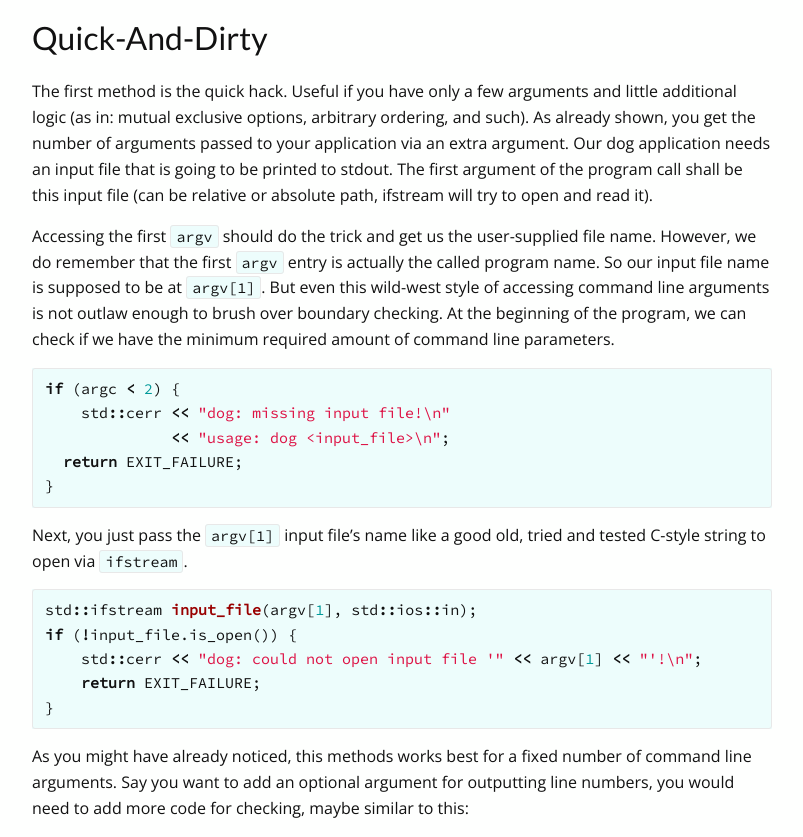
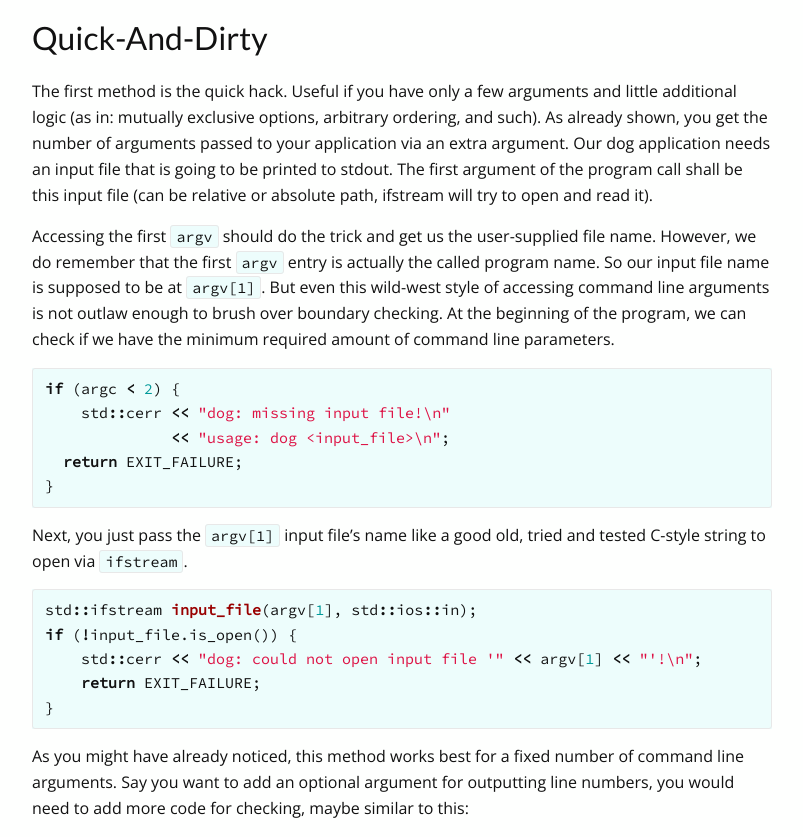
Before and after one commit to mostsignificant/mostsignificant.github.io, a Jekyll site: the page built from _posts/2021-11-03-3-ways-to-parse-command-line-arguments-in-C++-quick-do-it-yourself-or-comprehensive.markdown, in a window 1280 px wide and 1400 px high, scrolled down 2661 px. Shown: the part 180-1017 px from the top of the window, without its empty margins (238-1041 px from the left). Built offline with Jekyll 4.4.1, drawn with Linux system fonts in a browser that asks for light colours; comment, search, counter and statistics services are not loaded; some of the changed text lies outside the part shown.

Commit message:
typo fixes

````diff
--- a/_posts/2021-11-01-welcome-to-my-tech-blog.markdown
+++ b/_posts/2021-11-01-welcome-to-my-tech-blog.markdown
@@ -16,7 +16,7 @@ image_description: |
 ---
 
 This is indeed my first post in this blog. It is just a description of what you can expect from this sort of blog. I
-like to spend some of my free time with toying around with different programming languages, frameworks or libraries. So
+like to spend some of my free time toying around with different programming languages, frameworks or libraries. So
 instead of having 100s of unfinished projects on my hard drive dying the legacy-death, I decided to finish some of them
 to a MVP\* and write about it.
 
--- a/_posts/2021-11-03-3-ways-to-parse-command-line-arguments-in-C++-quick-do-it-yourself-or-comprehensive.markdown
+++ b/_posts/2021-11-03-3-ways-to-parse-command-line-arguments-in-C++-quick-do-it-yourself-or-comprehensive.markdown
@@ -98,7 +98,7 @@ use the main branch for further development or future blog posts.
 
 ## Quick-And-Dirty
 
-The first method is the quick hack. Useful if you have only a few arguments and little additional logic (as in: mutual
+The first method is the quick hack. Useful if you have only a few arguments and little additional logic (as in: mutually
 exclusive options, arbitrary ordering, and such). As already shown, you get the number of arguments passed to your
 application via an extra argument. Our dog application needs an input file that is going to be printed to stdout. The
 first argument of the program call shall be this input file (can be relative or absolute path, ifstream will try to open
@@ -128,7 +128,7 @@ if (!input_file.is_open()) {
 }
 ```
 
-As you might have already noticed, this methods works best for a fixed number of command line arguments. Say you want to
+As you might have already noticed, this method works best for a fixed number of command line arguments. Say you want to
 add an optional argument for outputting line numbers, you would need to add more code for checking, maybe similar to
 this:
 
@@ -181,7 +181,6 @@ the following:
 void program_options::parse(int argc, char* argv[]) {
     const std::vector<std::string_view> args(argv + 1, argv + argc);
     // ...
-}
 }
 ```
 
@@ -243,7 +242,8 @@ for (const auto& arg : args) {
 }
 ```
 
-Yes, exceptions. This means a friendly try-and-catch block in the `main` method will help us output readable error descriptions.
+Yes, exceptions. This means a friendly try-and-catch block in the `main` method will help us output readable error
+descriptions.
 
 ```cpp
 try {
--- a/_posts/2021-11-03-how-to-save-time-by-running-tedious-automatically-on-every-file-change.markdown
+++ b/_posts/2021-11-03-how-to-save-time-by-running-tedious-automatically-on-every-file-change.markdown
@@ -17,14 +17,14 @@ image_description: |
 ## Introducing entr
 
 Let me introduce you to a tool called [`entr`][1]. This tool uses [kqueue][2] and [inotify][3] to watch for file changes
-and is able to execute arbitrary commands. This allows us to run all kind of commands during software development when
+and is able to execute arbitrary commands. This allows us to run all kinds of commands during software development when
 source or configuration files change, for example:
 
 - build commands
 - test commands
 - restarting a server
 
-You can also use it to set up a whole automation workflow. However be aware of the increased complexity when chaining
+You can also use it to set up a whole automation workflow. However, be aware of the increased complexity when chaining
 `entr` commands and their triggers together. I prefer to keep it simple and set the tool up as helpful helper to save me
 some time. And to get rid of repetitive, monotonous tasks. Because I don't like repetitive, monotonous tasks.
 
@@ -79,7 +79,7 @@ Run from your build directory and use the `-s` option to pass chained commands:
 find .. -name "*.h" -o -name "*.cc" | entr -s 'cmake --build . && ctest'
 ```
 
-This command will watch changes in header or implamentation files and start a build via CMake plus CTest run on success.
+This command will watch changes in header or implementation files and start a build via CMake plus CTest run on success.
 
 ### Cargo Build and Test Example
 
````
Also changed, not shown: other parts of _posts/2021-11-03-3-ways-to-parse-command-line-arguments-in-C++-quick-do-it-yourself-or-comprehensive.markdown (+3 -3 lines).
